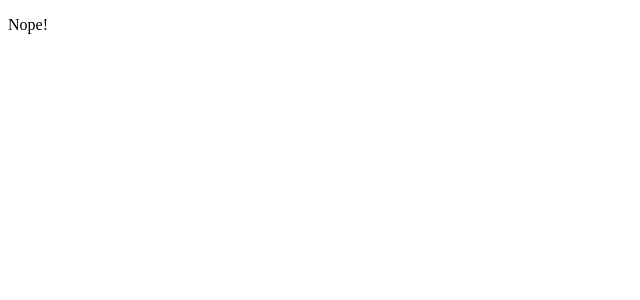
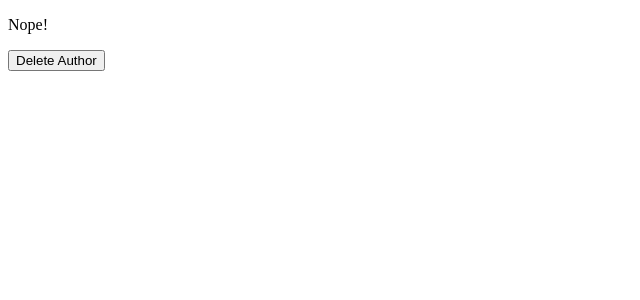
Before and after one commit to mmaustin/community-novel, a React (Create React App) app in the folder cn-client/: page /get-author/1 in a window 1280 px wide. Shown: the top 300 px of the page, without its empty margins (0-640 px from the left). Built offline with nearby package versions, Linux system fonts and the light colour scheme.

Commit message:
added delete author button to author page's display

```diff
--- a/cn-client/src/features/authors/SingleAuthorPage.js
+++ b/cn-client/src/features/authors/SingleAuthorPage.js
@@ -23,6 +23,7 @@ export const SingleAuthorPage = () => {
         <>
             {author ? <p>{author.name}</p> : <p>Nope!</p>}
             {author ? <Link to={`/update-author/${author.id}`} >Edit Author</Link> : <p></p>}
+            <button onClick={deleteThisAuthor}>Delete Author</button>
         </>
     )
 }
```
